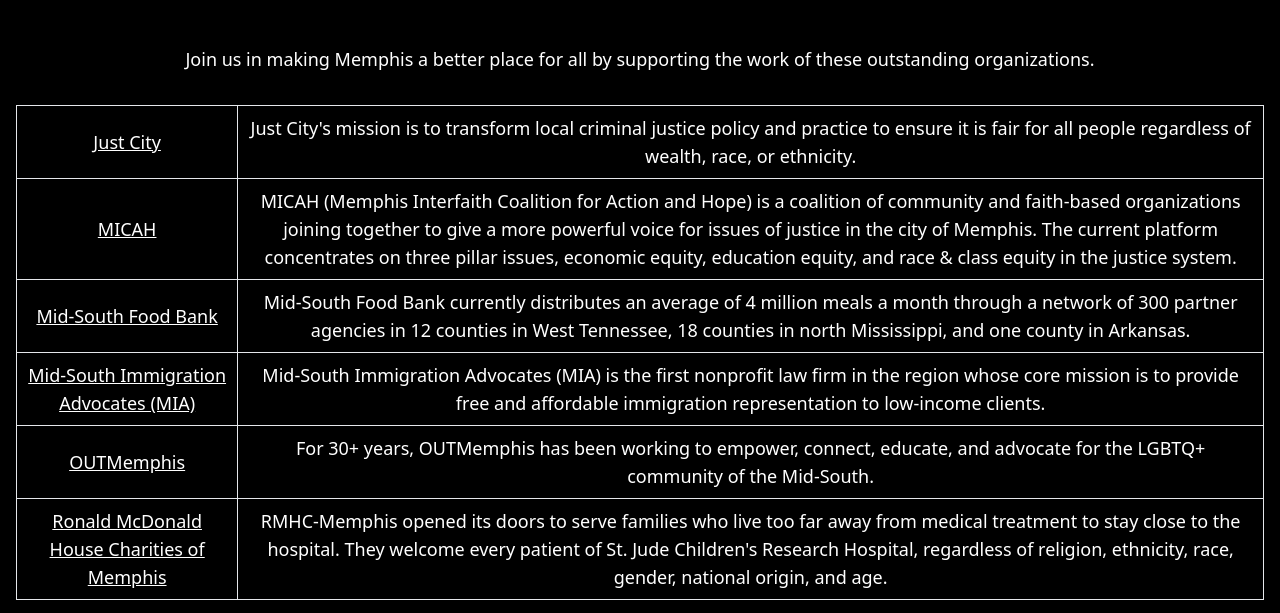
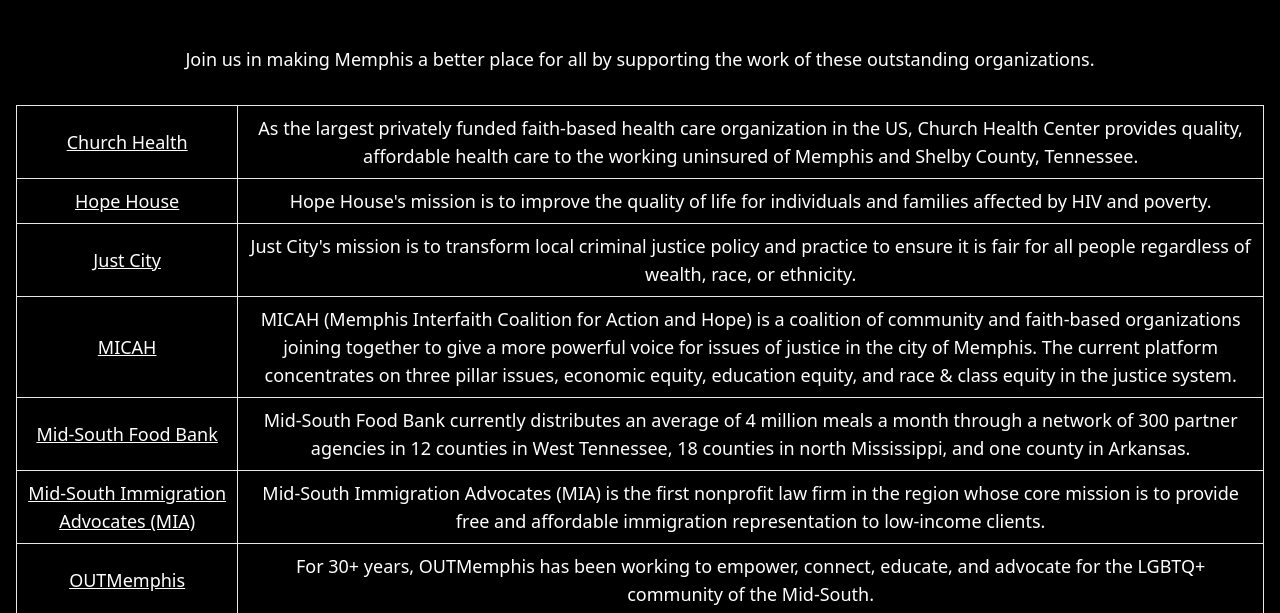
Before and after one commit to better-901/better901.org, an Eleventy site: page src/index.html in a window 1280 px wide. Shown: the part 139-752 px from the top of the page. Built offline with nearby package versions, Linux system fonts and the light colour scheme; Eleventy itself is replaced by a stand-in of ours; files that its build step writes are made by us from their sources.

Commit message:
Add Church Health and Hope House

```diff
--- a/src/_data/metadata.json
+++ b/src/_data/metadata.json
@@ -33,6 +33,16 @@
       "name": "Ronald McDonald House Charities of Memphis",
       "description": "RMHC-Memphis opened its doors to serve families who live too far away from medical treatment to stay close to the hospital. They welcome every patient of St. Jude Children's Research Hospital, regardless of religion, ethnicity, race, gender, national origin, and age.",
       "link": "https://rmhc-memphis.org/"
+    },
+    {
+      "name": "Hope House",
+      "description": "Hope House's mission is to improve the quality of life for individuals and families affected by HIV and poverty.",
+      "link": "https://www.hopehousememphis.org/"
+    },
+    {
+      "name": "Church Health",
+      "description": "As the largest privately funded faith-based health care organization in the US, Church Health Center provides quality, affordable health care to the working uninsured of Memphis and Shelby County, Tennessee.",
+      "link": "https://churchhealth.org/"
     }
   ],
   "infoEmail": "info@better901.org"
--- a/src/index.html
+++ b/src/index.html
@@ -15,7 +15,8 @@
     </div>
     <table class="table-auto border border-white border-spacing-2">
       <tbody class="border border-navy">
-        {% for charity in metadata.charities %}
+        {% assign sortedByName = metadata.charities | sort: 'name' %}
+        {% for charity in sortedByName %}
         <tr class="border border-navy ">
           <td class="border border-navy text-center p-2"><a href="{{charity.link}}" target="_blank"
               class="underline">{{charity.name}}</a>
```
